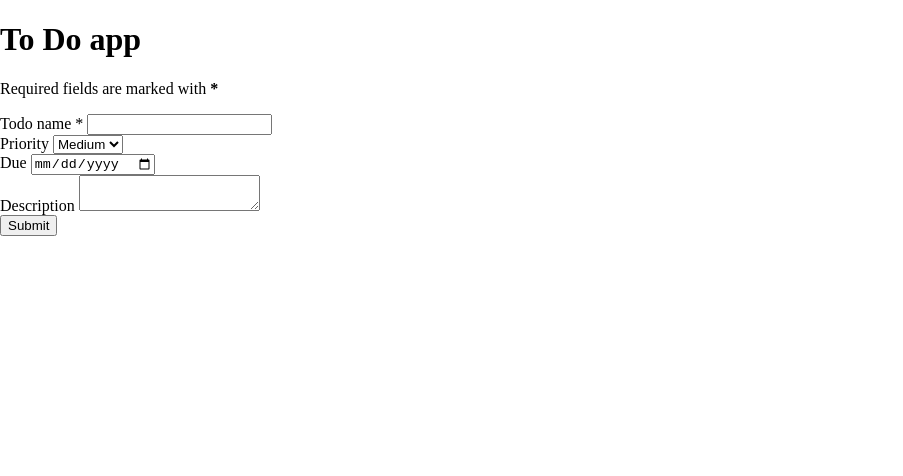
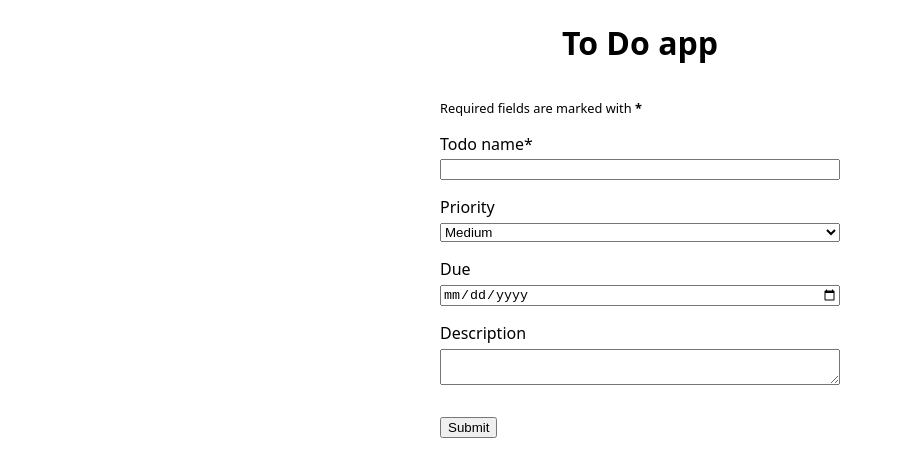
Before and after one commit to vemolista/js-todo, a plain HTML site: page index.html in a window 1280 px wide. Shown: the whole page, without its empty margins (0-903 px from the left). Drawn offline with Linux system fonts and the light colour scheme.

Commit message:
Add to and load from localStorage

```diff
--- a/index.html
+++ b/index.html
@@ -6,14 +6,15 @@
 		<title>JS To-do</title>
 	</head>
 	<body>
-		<h1>To Do app</h1>
-		<p>
-			Required fields are marked with <strong aria-label="Required">*</strong>
-		</p>
-		<form>
-			<ul class="form-container">
-				<li>
-					<label for="todoName">Todo name * </label
+		<div class="app-container">
+			<h1>To Do app</h1>
+			<form class="form-container">
+				<p style="align-self: flex-start; font-size: 0.8rem">
+					Required fields are marked with
+					<strong aria-label="Required">*</strong>
+				</p>
+				<div class="input-container">
+					<label for="todoName">Todo name* </label
 					><input
 						type="text"
 						id="todoName"
@@ -21,46 +22,110 @@
 						required
 						minlength="1"
 					/>
-				</li>
-				<li>
+				</div>
+				<div class="input-container">
 					<label for="priority">Priority </label
 					><select id="priority" name="priority">
-						<option value="high">Urgent</option>
+						<option value="urgent">Urgent</option>
 						<option value="high">High</option>
-						<option value="high" selected>Medium</option>
-						<option value="high">Low</option>
+						<option value="medium" selected>Medium</option>
+						<option value="low">Low</option>
 					</select>
-				</li>
-				<li>
+				</div>
+				<div class="input-container">
 					<label for="due">Due</label>
 					<input type="date" id="due" name="due_date_time" min="2023-07-01" />
-				</li>
-				<li>
+				</div>
+				<div class="input-container">
 					<label for="description">Description </label>
 					<textarea type="text" id="description" name="description"></textarea>
-				</li>
-			</ul>
-			<button type="submit">Submit</button>
-		</form>
+				</div>
+				<button class="submit-button" type="submit" id="submit-button">
+					Submit
+				</button>
+			</form>
+			<ul id="todo-list-container"></ul>
+		</div>
 	</body>
 	<style>
+		html {
+			font-family: system-ui, -apple-system, BlinkMacSystemFont, "Segoe UI",
+				Roboto, Oxygen, Ubuntu, Cantarell, "Open Sans", "Helvetica Neue",
+				sans-serif;
+		}
+
 		body {
 			margin: 0;
 		}
 
-		ul {
-			margin: 0;
-			padding: 0;
+		.app-container {
+			display: flex;
+			flex-direction: column;
+			justify-content: center;
+			align-items: center;
 		}
 
-		li {
-			list-style: none;
+		.submit-button {
+			margin-top: 2rem;
 		}
 
-		.form-container {
-			width: 500px;
+		.input-container {
 			display: flex;
 			flex-direction: column;
+			min-width: 400px;
+
+			margin-top: 1rem;
+		}
+
+		label {
+			margin-bottom: 0.3rem;
 		}
 	</style>
+	<script>
+		submitBtn = document.getElementById("submit-button");
+		form = document.querySelector("form");
+		todoListContainer = document.getElementById("todo-list-container");
+
+		submitBtn.addEventListener("click", (e) => {
+			if (!form.checkValidity()) return;
+
+			e.preventDefault();
+
+			const formData = new FormData(form);
+			const JSONData = Object.fromEntries(formData);
+
+			let todos;
+			if (localStorage.getItem("todos")) {
+				todos = JSON.parse(localStorage.getItem("todos"));
+			} else {
+				todos = [];
+			}
+
+			todos.push(JSONData);
+
+			localStorage.setItem("todos", JSON.stringify(todos));
+
+			loadTodos();
+			form.reset();
+		});
+
+		document.addEventListener("DOMContentLoaded", (e) => {
+			loadTodos();
+		});
+
+		function loadTodos() {
+			todoListContainer.innerHTML = "";
+
+			const todos = JSON.parse(localStorage.getItem("todos"));
+
+			if (!todos) return;
+
+			todos.map((i) => {
+				todo = document.createElement("li");
+				todo.textContent = i.todo_name;
+
+				todoListContainer.appendChild(todo);
+			});
+		}
+	</script>
 </html>
```
